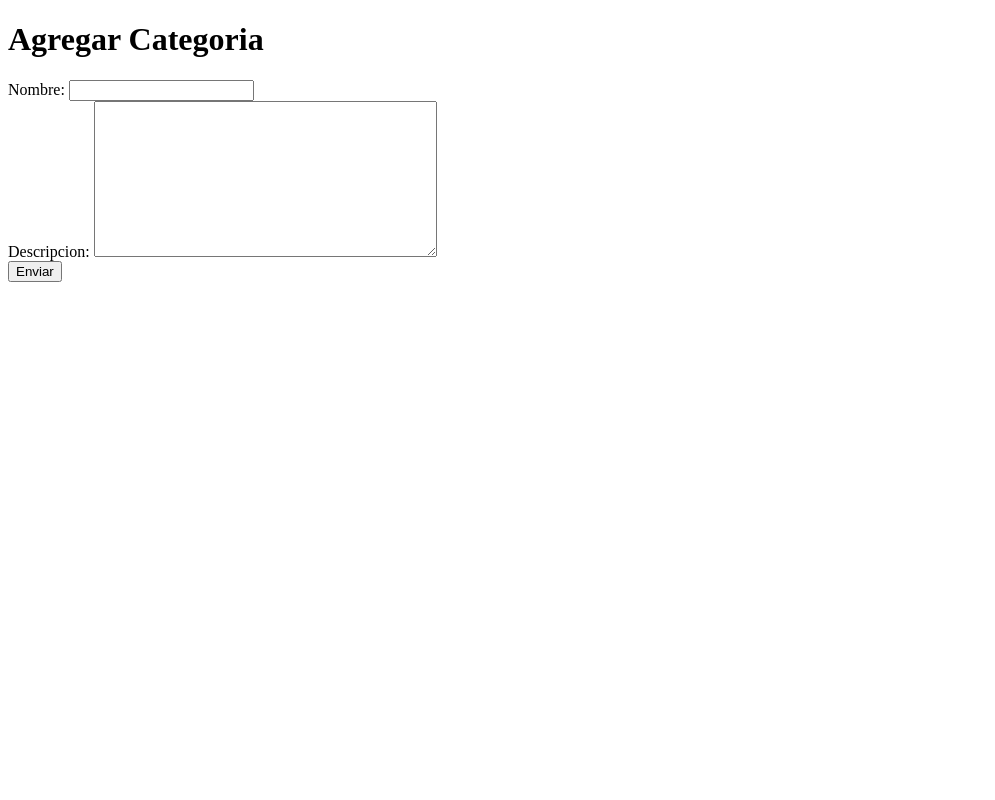
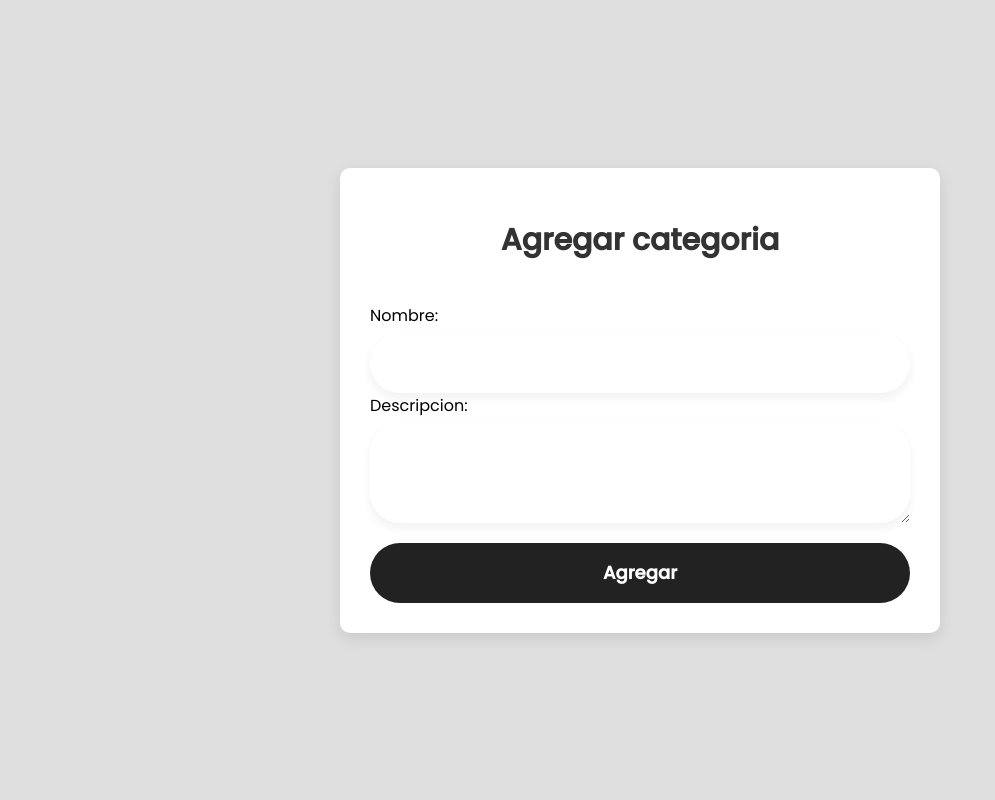
Before and after one commit to Naacho-mp/backend_progra, a Django app: page /agregar_categoria/ in a window 1280 px wide. Shown: the whole page, without its empty margins (0-995 px from the left). Run offline with Django 5.2, Linux system fonts and the light colour scheme; the visitor is signed in with stand-in values (Sample User, id 1).

Commit message:
modificacion al html de categoria papus

```diff
--- a/backend_tienda/backend/tienda/templates/categoria/agregar_categoria.html
+++ b/backend_tienda/backend/tienda/templates/categoria/agregar_categoria.html
@@ -1,22 +1,40 @@
 <!DOCTYPE html>
 <html lang="en">
+    {% load static %}
 <head>
     <meta charset="UTF-8">
     <meta name="viewport" content="width=device-width, initial-scale=1.0">
     <title>Agregar Categoria</title>
+    <link rel="stylesheet" href="{% static 'css/styleAgregarProducto.css' %}">
 </head>
 {% if user.is_authenticated %}
-    <body>
-        <h1>Agregar Categoria</h1>
+    <body   class="container mt-4 ">
+    <div class="form-box">
+        <div class="form-header">
+            <header>Agregar categoria</header>
+        </div>
 
         <form method="POST" enctype="multipart/form-data">
             <table>
                 {{categoria_form}}
             </table>
-            <button type="submit">Enviar</button>
-            {% csrf_token %}
+            <div class="input-submit">
+                <button type="submit" class="submit-btn">Agregar</button>
+            </div>
         </form>
     </body>
+
+    <!-- Alertas excepciones -->
+    {% if messages %}
+
+        {% for message in messages %}
+        <script>
+            alert("{{ message|escapejs }}");
+        </script>
+        {% endfor %}
+
+    {% endif %}
+
 {% else %}
         <p>
             Usted no ha iniciado Sesión
```
